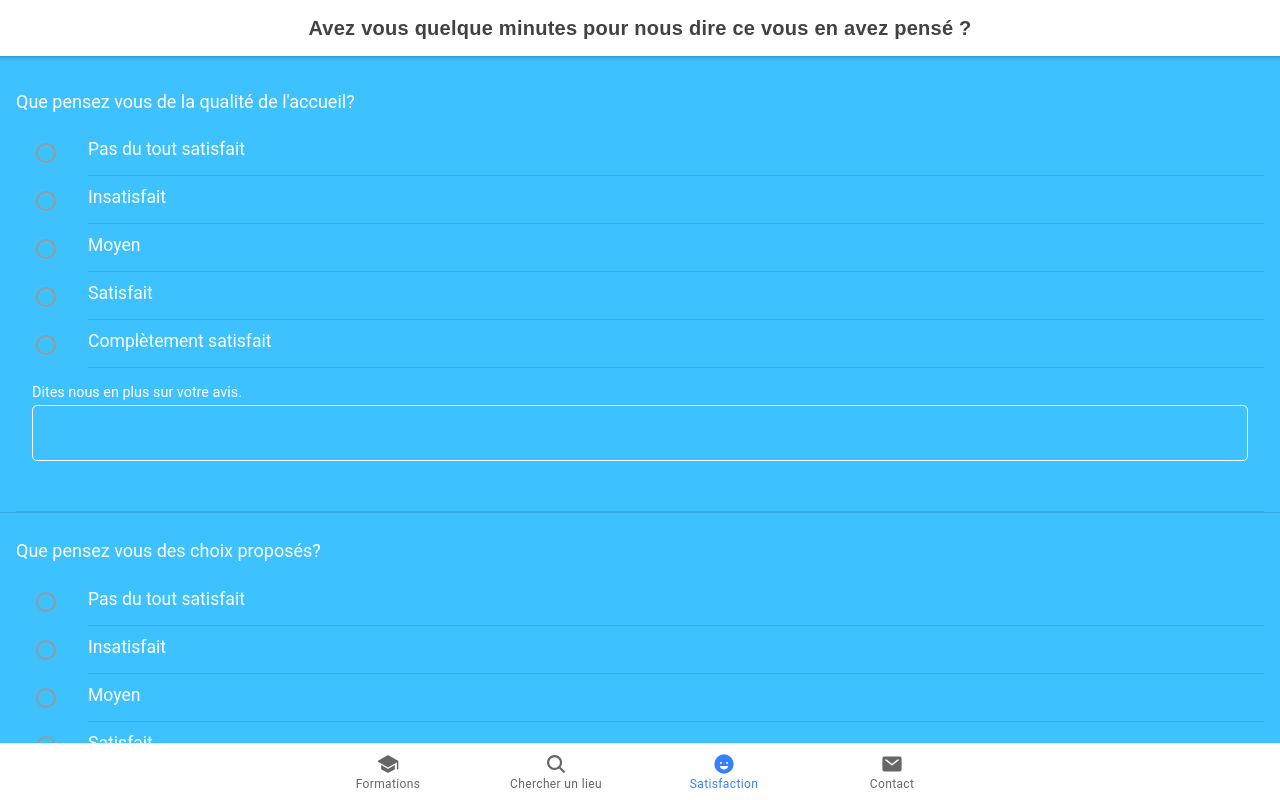
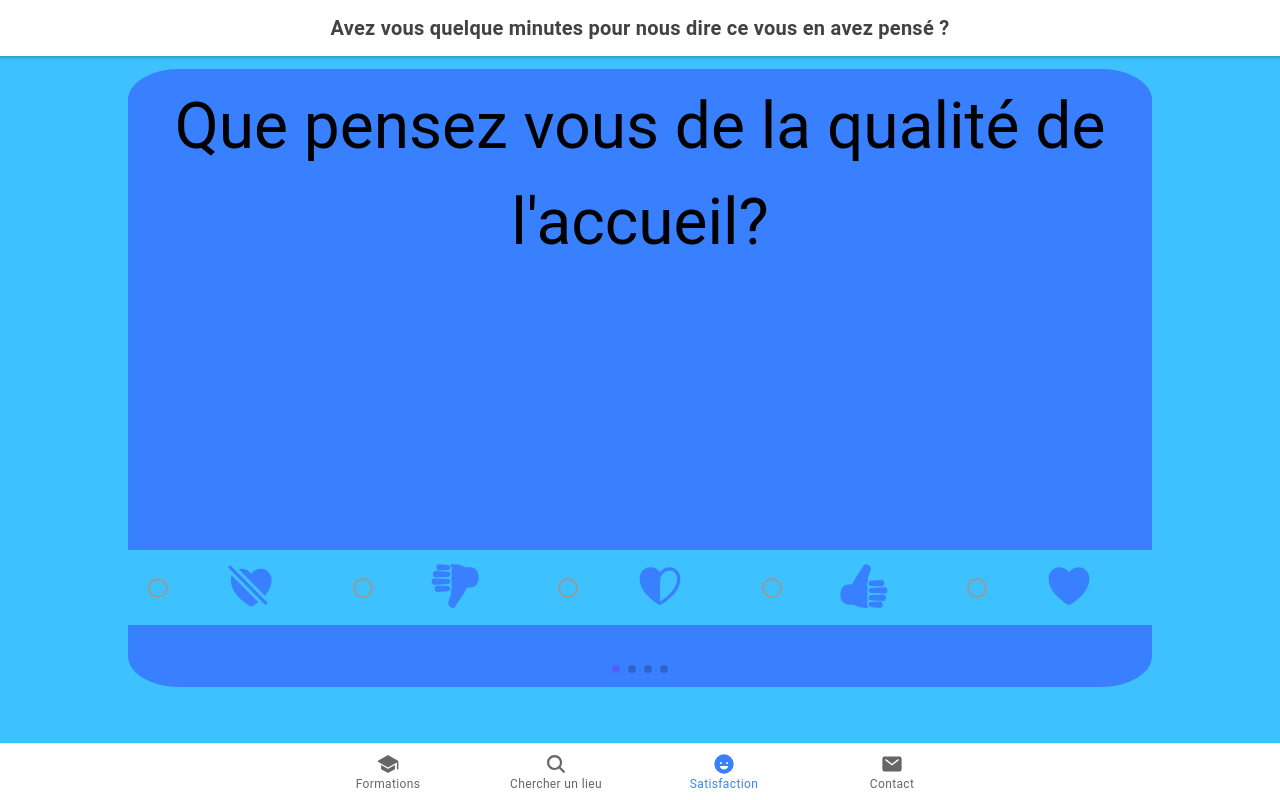
Before and after one commit to Qvandenhove/assemblage, a React (Create React App) app: page /tab3 in a window 1280 px wide. Built offline with nearby package versions, Linux system fonts and the light colour scheme.

Commit message:
UI questionnaire amélioré

```diff
--- a/capacitor.config.json
+++ b/capacitor.config.json
@@ -10,5 +10,4 @@
     }
   },
   "cordova": {}
-
 }
--- a/package.json
+++ b/package.json
@@ -28,12 +28,14 @@
     "es6-promise-plugin": "^4.2.2",
     "firebase": "^7.24.0",
     "ionicons": "^5.0.0",
+    "node-sass": "^4.14.1",
     "pathfinding": "^0.4.18",
     "react": "^16.13.0",
     "react-dom": "^16.13.0",
     "react-router": "^5.1.2",
     "react-router-dom": "^5.1.2",
     "react-scripts": "3.4.0",
+    "swiper": "^6.3.4",
     "typescript": "3.8.3"
   },
   "scripts": {
--- a/src/App.tsx
+++ b/src/App.tsx
@@ -36,7 +36,6 @@ import '@ionic/react/css/display.css';
 
 /* Theme variables */
 import './theme/variables.css';
-import { platform } from 'chart.js';
 
 const App: React.FC = () => {
   if (isPlatform('android')){
--- a/src/components/demandeNote.tsx
+++ b/src/components/demandeNote.tsx
@@ -1,25 +1,63 @@
-import { IonItem, IonLabel, IonRadioGroup, IonRadio, IonTextarea } from '@ionic/react'
+import { IonItem, IonLabel, IonRadioGroup, IonRadio, IonTextarea, IonSlide, IonCol, IonGrid, IonRow, IonIcon } from '@ionic/react'
+import { heart, heartHalf, heartDislike, thumbsDown, thumbsUp } from 'ionicons/icons'
 import React, { Fragment } from 'react'
 
 interface demandeNoteProps {
     nom:string
     label:string
+    slider:any
 }
 
-const DemandeNote:React.FC<demandeNoteProps> = ({nom, label}) =>{
-    const notes = ["Pas du tout satisfait", "Insatisfait", "Moyen", "Satisfait", "Complètement satisfait"]
+const DemandeNote:React.FC<demandeNoteProps> = ({nom, label, slider}) =>{
+    // const notes = ["Pas du tout satisfait", "Insatisfait", "Moyennement satisfait", "Satisfait", "Complètement satisfait"]
+    const notes = [heartDislike, thumbsDown, heartHalf, thumbsUp, heart]
     return(
         <Fragment>
-            <IonItem color="secondary">
-                    <IonLabel className="question ion-text-wrap" position="stacked">{label}</IonLabel>
-                    <IonRadioGroup allowEmptySelection={true} name={`${nom}Note`}>
-                        {notes.map((note, index) => {return <Fragment key={index}><IonItem color="secondary"><IonLabel className="reponse" position="fixed">{note}</IonLabel><IonRadio slot="start" value={index} name={`${nom}Note`} /></IonItem></Fragment>})}
-                    </IonRadioGroup>
-                    <IonItem color="secondary">
-                        <IonLabel className="commentaire ion-text-wrap" position="stacked">Dites nous en plus sur votre avis.</IonLabel>
-                        <IonTextarea maxlength={255} name={`${nom}Comment`}></IonTextarea>
-                    </IonItem>
-            </IonItem>
+            {/* <IonSlide> */}
+                    <IonGrid className="slide">
+                        <IonRow className="question">
+                            <IonCol class="ion-text-center">
+                                <IonLabel className="question ion-text-wrap" position="stacked">{label}</IonLabel>
+                            </IonCol>
+                        </IonRow>
+                            <IonRadioGroup allowEmptySelection={true} name={`${nom}Note`}>
+                                <IonRow className="notes" color="secondary">
+                                {notes.map((note, index) => {return (
+                                <IonCol className="note" key={index} color="secondary">
+                                    <IonItem color="secondary" lines="none">
+                                        <IonLabel className="reponse" position="fixed">
+                                            <IonIcon className="feedback" icon={note} />
+                                        </IonLabel>
+                                        <IonRadio onClick={() => {
+                                            setTimeout(() =>{slider.slideNext()}, 200)
+                                        }} slot="start" value={index} name={`${nom}Note`} />
+                                    </IonItem>
+
+                                </IonCol>)
+                                })}
+                                    </IonRow>
+                            </IonRadioGroup>
+                    </IonGrid>
+                        {/* <IonLabel className="question ion-text-wrap" position="stacked">{label}</IonLabel>
+                        <IonRadioGroup allowEmptySelection={true} name={`${nom}Note`}>
+                            {notes.map((note, index) => {return (
+                            <IonItem key={index} color="secondary">
+                                <IonLabel className="reponse" position="fixed">
+                                    {note}
+                                </IonLabel>
+                                <IonRadio onIonFocus={(e) =>  {
+                                let group = document.querySelector(`ion-radio-group[name=${nom}Note]`)
+                                // let test = group.children[index]
+                                group.children[index].classList.add("selected")
+                                }} onIonBlur={(e) => {console.log("Vous avez retiré votre note")}} slot="start" value={index} name={`${nom}Note`} />
+                                </IonItem>)
+                            })}
+                        </IonRadioGroup> */}
+                        {/* <IonItem color="secondary">
+                            <IonLabel className="commentaire ion-text-wrap" position="stacked">Dites nous en plus sur votre avis.</IonLabel>
+                            <IonTextarea maxlength={255} name={`${nom}Comment`}></IonTextarea>
+                        </IonItem> */}
+            {/* </IonSlide> */}
         </Fragment>
     )
 }
--- a/src/components/formation.tsx
+++ b/src/components/formation.tsx
@@ -1,5 +1,5 @@
-import { IonItem, IonCard, IonCardHeader, IonCardContent } from '@ionic/react'
-import React, { Fragment } from 'react'
+import { IonCard, IonCardHeader, IonCardContent } from '@ionic/react'
+import React from 'react'
 
 
 interface FormationProps{
--- /dev/null
+++ b/src/components/slideBack.tsx
@@ -0,0 +1,18 @@
+import { IonGrid, IonRow, IonCol, IonButton, IonIcon } from '@ionic/react'
+import { arrowBack } from 'ionicons/icons'
+import React from 'react'
+
+interface slideBackProps{
+    slider:any
+}
+
+const SlideBack:React.FC<slideBackProps> = ({slider}) => {
+    const slideBack = (slider) => {
+        slider.slidePrev()
+    }
+    return (
+        <IonButton class="back" onClick={() => {slideBack(slider)}}><IonIcon className="back" icon={arrowBack}/></IonButton>
+    )
+}
+
+export default SlideBack
--- /dev/null
+++ b/src/components/testSwiper.tsx
@@ -0,0 +1,72 @@
+import { IonButton, IonCol, IonGrid, IonRow } from '@ionic/react';
+import React from 'react'
+// import Swiper core and required components
+import SwiperCore, { Navigation, Pagination, Scrollbar, A11y, EffectFlip } from 'swiper';
+
+import { Swiper, SwiperSlide } from 'swiper/react';
+
+// Import Swiper styles
+// import 'swiper/swiper-bundle.css';
+import 'swiper/swiper.scss'
+import 'swiper/components/effect-flip/effect-flip.scss'
+import 'swiper/components/pagination/pagination.scss'
+import 'swiper/components/navigation/navigation.scss'
+import DemandeNote from './demandeNote';
+import SlideBack from './slideBack';
+
+// install Swiper components
+SwiperCore.use([Navigation, Pagination, Scrollbar, A11y, EffectFlip]);
+
+let slider = null
+const TestSwiper:React.FC = () => {
+    // const slides = []
+    // for (let i =0;i<5;i++){
+    //     slides.push(<SwiperSlide key={`slide-${i}`}><img src={`http://picsum.photos/id/${i+1}/500/300`} alt={`slide${i}`} /></SwiperSlide>)
+    // }
+    document.addEventListener("ionViewDidLoad", () => {if(slider){setTimeout(slider.update(), 200); console.log("coucou")}})
+    if(slider){setTimeout(() => {slider.update()}, 200)}
+    return (
+        <Swiper className="questionnaire" preloadImages={true} updateOnImagesReady={true} onSwiper={(swiper) => {slider = swiper}} allowTouchMove={false} effect="flip" pagination id="main" >
+            <SwiperSlide key={`Slide 2`}>
+                <DemandeNote slider={slider}  nom="accueil" label="Que pensez vous de la qualité de l'accueil?" />
+            </SwiperSlide>
+            <SwiperSlide key={`Slide 3`}>
+                <IonGrid>
+                    <IonRow>
+                        <DemandeNote slider={slider}  nom="choix" label="Que pensez vous des choix proposés?" />
+                    </IonRow>
+                    <IonRow class="ion-justify-content-center">
+                        <SlideBack slider={slider} />
+                    </IonRow>
+                </IonGrid>
+            </SwiperSlide>
+            <SwiperSlide key={`Slide 4`}>
+                <IonGrid>
+                    <IonRow>
+                        <DemandeNote slider={slider} nom="orientation" label="Que pensez vous de la qualité du guidage dans l'enceinte du bâtiment?" />
+                    </IonRow>
+                    <IonRow class="ion-justify-content-center">
+                        <SlideBack slider={slider} />
+                    </IonRow>
+                </IonGrid>
+            </SwiperSlide>
+            <SwiperSlide key={"Slide 5"}>
+                <IonGrid>
+                    <IonRow class="ion-justify-content-center">
+                        <IonCol size='6'>Le questionnaire est maintenant terminé voulez vous soumettre ces réponses ?</IonCol>
+                    </IonRow>
+                    <IonRow class="ion-justify-content-around">
+                        <IonCol size="3">
+                            <IonButton color="success">Confirmer</IonButton>
+                        </IonCol>
+                        <IonCol size="3">
+                            <IonButton onClick={() => {slider.slidePrev()}} color="danger">Retour</IonButton>
+                        </IonCol>
+                    </IonRow>
+                </IonGrid>
+            </SwiperSlide>
+        </Swiper>
+    )
+}
+
+export default TestSwiper
--- a/src/pages/Tab3.css
+++ b/src/pages/Tab3.css
@@ -3,22 +3,21 @@ ion-content{
 }
 
 /* Enlève la bordure haut et bas de couleur secondary */
-.list-md{
-    background: unset;
-}
-
 ion-title{
     text-align: center;
-    font-family: 'Karla', sans-serif;
     font-weight: bold;
 }
 
+/* Radio group */
 ion-radio-group{
+    display: inline-block;
+    height: 200px;
     width: 100%;
     margin-top: 1rem;
 }
 
-ion-item ion-item.item-textarea, ion-item ion-item.item-textarea ion-textarea{
+/* Commentaires */
+/* ion-item ion-item.item-textarea, ion-item ion-item.item-textarea ion-textarea{
     width: 100%;
 }
 
@@ -28,22 +27,89 @@ ion-item ion-item.item-textarea ion-textarea{
     border: white solid .5px;
     border-radius: 5px;
     margin-bottom: 50px;
+} */
+
+/* Questionnaire */
+
+.questionnaire{
+    margin-top: 1%;
 }
 
-ion-list ion-item ion-button{
-    margin: auto;
+div.swiper-slide{
+    border-radius: 5%;
 }
 
-ion-list.questionnaire{
-    overflow: auto;
+/* Option choisie */
+ion-item.item-radio-checked{
+    --ion-color-base: transparent!important;
+    background: var(--ion-color-primary)!important;
+}
+
+ion-radio.radio-checked{
+    --color-checked: var(--ion-color-secondary);
+}
+
+ion-item.item-radio-checked ion-label ion-icon.feedback{
+    color: var(--ion-color-secondary);
+}
+
+/* Une question */
+ion-label.question{
+    max-width: unset!important;
+    width: 100%!important;
+    font-size: 4rem!important;
+    padding-bottom: 1%!important;
+}
+
+ion-row.question{
+    height: 80%!important;
+}
+
+ion-grid.slide{
     height: 100%;
 }
 
-ion-input{
-    --placeholder-color:#000000!important;
-    --placeholder-font-weight:normal!important
+.swiper-container{
+    width: 80%;
+    height: 90%;
 }
 
+.swiper-slide{
+    background: var(--ion-color-primary)
+}
+
+/* Les avis de la question */
+
+ion-col.note{
+    padding: 0;
+    height: 100%;
+}
+
+ion-row.notes{
+    position: fixed;
+    width: 100%;
+    bottom: 10%;
+    left: 0;
+}
+
+ion-icon.feedback{
+    color: var(--ion-color-primary);
+    font-size: 50px!important;
+}
+
+ion-icon.back{
+    font-size: 30px;
+}
+
+ion-button.back{
+    position: fixed;
+    bottom: 1%;
+    left: 1%;
+    height: 40px;
+    width: 80px;
+}
+
+/* Modal de remerciement */
 ion-modal ion-button{
     width: 60px;
     height: 60px;
@@ -58,47 +124,16 @@ ion-icon.closeModal{
     font-size: 4rem;
 }
 
+/* Labels */
 ion-label{
     overflow: visible!important;
 }
 
-ion-label.question{
-    max-width: unset!important;
-    width: 130%!important;
-    font-size: 1.5rem!important;
-    padding-bottom: 1%!important;
-}
-
 ion-label.reponse{
     font-size: 1.1rem!important;
+    text-align: center;
 }
 
 ion-label.commentaire{
     font-size: 1.2rem!important;
 }
-
-ion-modal.errors{
-    --background: #428cff;
-}
-
-ion-modal.errors div.modal-wrapper{
-    position: relative;
-    top: 45%;
-    height: 50px;
-    width: 80%;
-}
-
-ion-input.emptyField{
-    --placeholder-color: var(--ion-color-danger)!important;
-    --placeholder-font-weight: bold!important
-}
-
-ion-radio.emptyField{
-    --color: var(--ion-color-danger)!important
-}
-
-ion-modal.thanks div.modal-wrapper{
-    height: 60px;
-    position: relative;
-    bottom: -40%;
-}
--- a/src/pages/Tab3.tsx
+++ b/src/pages/Tab3.tsx
@@ -1,51 +1,32 @@
-import { IonContent, IonHeader, IonPage, IonTitle, IonToolbar, IonButton, IonInput, IonItem, IonLabel, IonList, IonToast, IonIcon, IonModal } from '@ionic/react';
+import { IonContent, IonHeader, IonPage, IonTitle, IonToolbar, IonButton, IonItem, IonToast, IonModal, IonSlides, IonIcon, IonGrid, IonRow, IonCol, IonImg, IonInput, IonLabel } from '@ionic/react';
+import SwiperCore, { Navigation, Pagination, EffectCube } from 'swiper';
 import React, { useState } from 'react';
+import { arrowBack } from "ionicons/icons"
 import DemandeNote from '../components/demandeNote'
 import helpers from '../helpers/helpers'
+import 'swiper/swiper.scss';
+import 'swiper/components/navigation/navigation.scss';
+import 'swiper/components/pagination/pagination.scss';
+import 'swiper/components/effect-cube/effect-cube.scss'
 import './Tab3.css';
+import SwiperTest from '../components/testSwiper';
+import TestSwiper from '../components/testSwiper';
 
 const Tab3: React.FC = () => {
+  SwiperCore.use([Navigation, Pagination, EffectCube])
+  const slideOpts = {
+    slidesPerView: 1,
+    allowTouchMove:false,
+    cubeEffect : {
+      shadow: false,
+      slideShadow: true
+    }
+  }
+  //  statut d'ouverture des modals et taosts
   const [isOpen, setIsOpen] = useState(false)
   const [thankModal, setThanksModal] = useState(false)
-  const checkForm = (form: NodeList) => {
-    let datas: any = {}
-    let errors: any = []
-    form.forEach((input: any) => {
-      if ((input.value === "" || input.value === undefined) && (input.classList.contains("sc-ion-textarea-md-h") === false)) {
-        errors.push(input)
-      } else {
-        datas[input.name] = input.value
-      }
-    })
-    if (errors.length > 0) {
-      setIsOpen(true)
-      errors.forEach((errorField: any) => {
-        if (errorField.getAttribute("placeholder") !== null) {
-          errorField.classList.add("emptyField");
-          errorField.addEventListener("ionChange", () => {
-            errorField.classList.remove("emptyField");
-          })
-        } else {
-
-          for (let child of errorField.children) {
-            for (let elmt of child.children) {
-              elmt.classList.add("emptyField")
-            }
-          }
-          errorField.addEventListener("ionChange", () => {
-            for (let child of errorField.children) {
-              for (let elmt of child.children) {
-                elmt.classList.remove("emptyField")
-              }
-            }
-          })
-        }
-
-      })
-    } else {
-      helpers.exportDatas(datas)
-    }
-  }
+  // Vérification du formulaire
+  document.addEventListener("deviceready", () => {console.log("ready")})
   return (
     <IonPage>
       <IonHeader>
@@ -54,11 +35,13 @@ const Tab3: React.FC = () => {
         </IonToolbar>
       </IonHeader>
       <IonContent fullscreen>
-        <IonList className="questionnaire">
-          <DemandeNote nom="accueil" label="Que pensez vous de la qualité de l'accueil?" />
-          <DemandeNote nom="choix" label="Que pensez vous des choix proposés?" />
-          <DemandeNote nom="orientation" label="Que pensez vous de la qualité de l'orientation dans l'enceinte du bâtiment?" />
-          <IonItem color="secondary" key="prenom">
+      <TestSwiper/>
+      {/* <IonSlides options={slideOpts} pager={true} className="questionnaire">
+          <DemandeNote slider={document.querySelector("ion-slides")} nom="accueil" label="Que pensez vous de la qualité de l'accueil?" />
+          <DemandeNote slider={document.querySelector("ion-slides")} nom="choix" label="Que pensez vous des choix proposés?" />
+          <DemandeNote slider={document.querySelector("ion-slides")} nom="orientation" label="Que pensez vous de la qualité de l'orientation dans l'enceinte du bâtiment?" />
+      </IonSlides>         */}
+      {/* <IonItem color="secondary" key="prenom">
           <IonLabel position="stacked">Votre Prénom : </IonLabel>
           <IonInput name="prenom" type="text" placeholder="Prénom"></IonInput>
         </IonItem>
@@ -71,9 +54,8 @@ const Tab3: React.FC = () => {
           <IonInput name="mail" type="email" placeholder="email"></IonInput>
         </IonItem>
         <IonItem key="Submit" color="secondary">
-            <IonButton size="default" onClick={() => { checkForm(document.querySelectorAll("ion-input, ion-radio-group, ion-textarea")) }} type="submit">Envoyer</IonButton>
-          </IonItem>
-        </IonList>
+          <IonButton size="default" type="submit">Envoyer</IonButton>
+        </IonItem> */}
         <IonToast message="Merci de remplir tout les champs" duration={2000} onDidDismiss={() => {setIsOpen(false)}} cssClass="errors" isOpen={isOpen} />
         <IonModal showBackdrop={false} cssClass="thanks" isOpen={thankModal}>
           <IonItem lines="none">
```
Also changed, not shown: 2 other files (tests, documents, lock files or other folders). Lines whose indentation alone changed are shown as unchanged.
